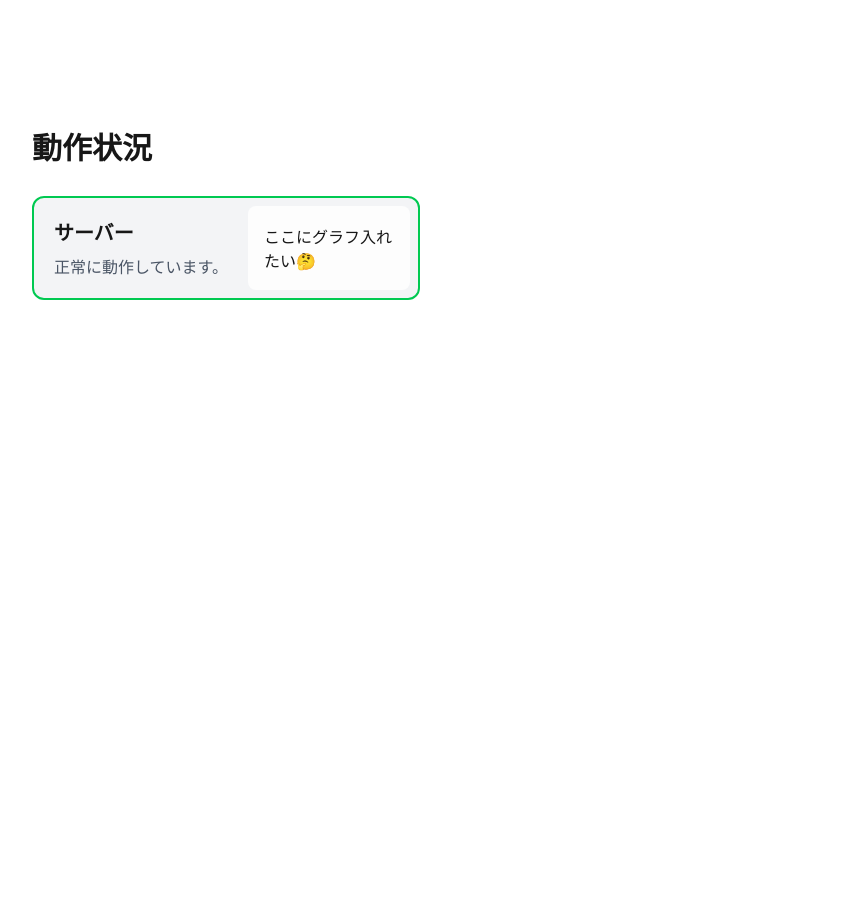
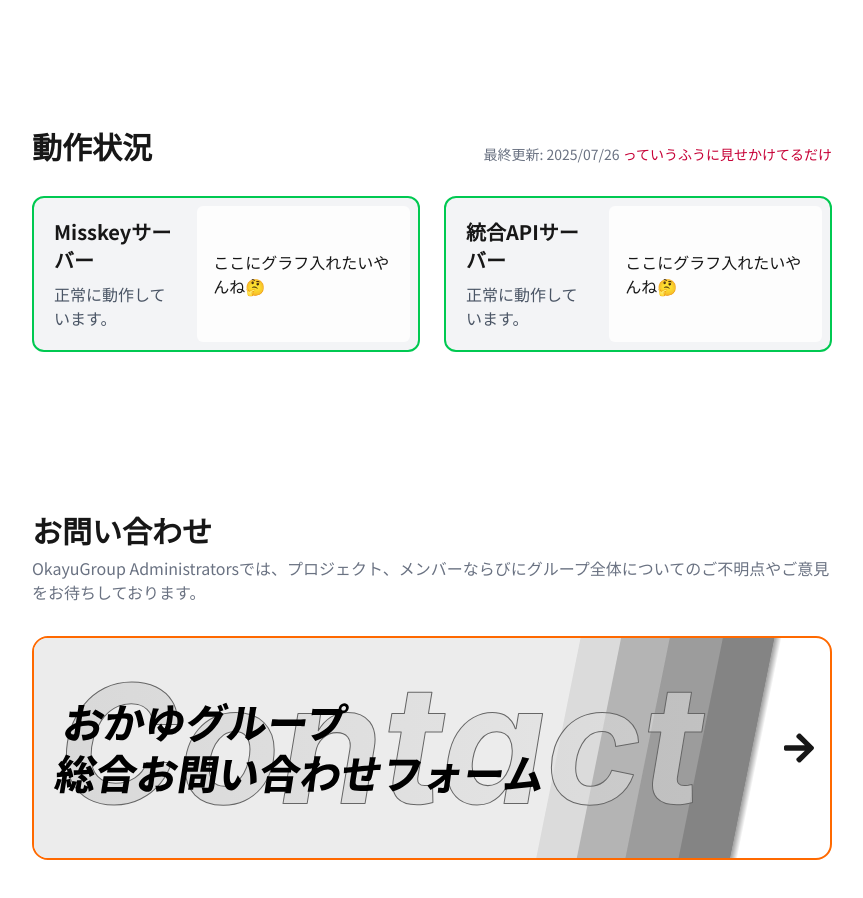
Before and after one commit to okayugroup/homepage, a Next.js app: page /team/administrators in a window 1280 px wide. Shown: the part 820-1718 px from the top of the page, without its empty margins (208-1071 px from the left). Before the commit the page ends 1240 px from the top, so only its background shows below. Built offline with nearby package versions, Linux system fonts and the light colour scheme.

Commit message:
お問い合わせセクションを追加し、その他スタイルの調整など

```diff
--- a/src/app/team/administrators/page.tsx
+++ b/src/app/team/administrators/page.tsx
@@ -1,6 +1,8 @@
 import {Header} from "@/components/Header";
 import type {Metadata} from "next";
+import Image from "next/image";
 import {AdminBody} from "@/components/admin-body";
+import {FaArrowRight} from "react-icons/fa";
 
 export const metadata: Metadata = {
     title: "OkayuGroup Administrators | Home",
@@ -13,35 +15,57 @@ export default function AdminPage() {
         <Header currentPath="/team/administrators" pane="admin" />
         <main className="mt-18 py-30 px-60 space-y-40">
             <section>
-                <h1 className="text-3xl font-bold">お知らせ</h1>
+                <h2 className="text-3xl font-bold">お知らせ</h2>
                 <ul className="list-inside gap-6 mt-8 ml-4">
                     <li>おかゆグループ Administratorsを立ち上げました<span className="text-sm">（2025/07/26更新）</span></li>
                 </ul>
             </section>
             <section>
-                <h1 className="text-3xl font-bold">ブログ</h1>
+                <h2 className="text-3xl font-bold">ブログ</h2>
                 <div className="grid grid-cols-1 gap-6 mt-8">
                     ここには（まだ）何もありません。
                 </div>
             </section>
             <section>
-                <h1 className="text-3xl font-bold">プロジェクト</h1>
+                <h2 className="text-3xl font-bold">プロジェクト</h2>
                 <div className="grid grid-cols-1 gap-6 mt-8">
                     ここには（まだ）何もありません。（めんどくさいから書いてないだけ）
                 </div>
             </section>
             <section>
-                <h1 className="text-3xl font-bold">動作状況</h1>
+                <div className="flex items-end justify-between">
+                    <h2 className="text-3xl font-bold">動作状況</h2>
+                    <p className="text-gray-500 dark:text-gray-400 text-sm">最終更新: 2025/07/26<span className="text-rose-700"> っていうふうに見せかけてるだけ</span></p>
+                </div>
                 <div className="grid grid-cols-1 xl:grid-cols-2 gap-6 mt-8">
                     <div className="flex flex-row gap-2 bg-gray-100 dark:bg-gray-800 p-2 rounded-xl border-2 border-green-500">
-                        <div className="p-3">
-                            <h2 className="text-xl font-semibold">サーバー</h2>
+                        <div className="p-3 w-2/5">
+                            <h3 className="text-xl font-semibold">Misskeyサーバー</h3>
                             <p className="text-gray-600 dark:text-gray-400 mt-2">正常に動作しています。</p>
                         </div>
-                        <div className="flex items-center bg-white/80 rounded-lg flex-1 p-4">
-                            <span>ここにグラフ入れたい🤔</span>
+                        <div className="flex items-center justify-center bg-white/80 dark:bg-gray-700 rounded-md flex-1 p-4">
+                            <span>ここにグラフ入れたいやんね🤔</span>
                         </div>
                     </div>
+                    <div className="flex flex-row gap-2 bg-gray-100 dark:bg-gray-800 p-2 rounded-xl border-2 border-green-500">
+                        <div className="p-3 w-2/5">
+                            <h3 className="text-xl font-semibold">統合APIサーバー</h3>
+                            <p className="text-gray-600 dark:text-gray-400 mt-2">正常に動作しています。</p>
+                        </div>
+                        <div className="flex items-center justify-center bg-white/80 dark:bg-gray-700 rounded-md flex-1 p-4">
+                            <span>ここにグラフ入れたいやんね🤔</span>
+                        </div>
+                    </div>
+                </div>
+            </section>
+            <section>
+                <h2 className="text-3xl font-bold">お問い合わせ</h2>
+                <p className="text-gray-500 dark:text-gray-400 mt-2">
+                    OkayuGroup Administratorsでは、プロジェクト、メンバーならびにグループ全体についてのご不明点やご意見をお待ちしております。
+                </p>
+                <div className="bg-white rounded-2xl mt-8 border-2 border-orange-500 overflow-clip flex items-center max-h-56 justify-between">
+                    <Image src="/contact.svg" alt="Contact Us" width={750} height={224} className="w-full max-w-240 h-auto object-cover" />
+                    <FaArrowRight size={48} className="mr-4 hidden xl:block"/>
                 </div>
             </section>
         </main>
```
Also changed, not shown: public/contact.svg (added).
